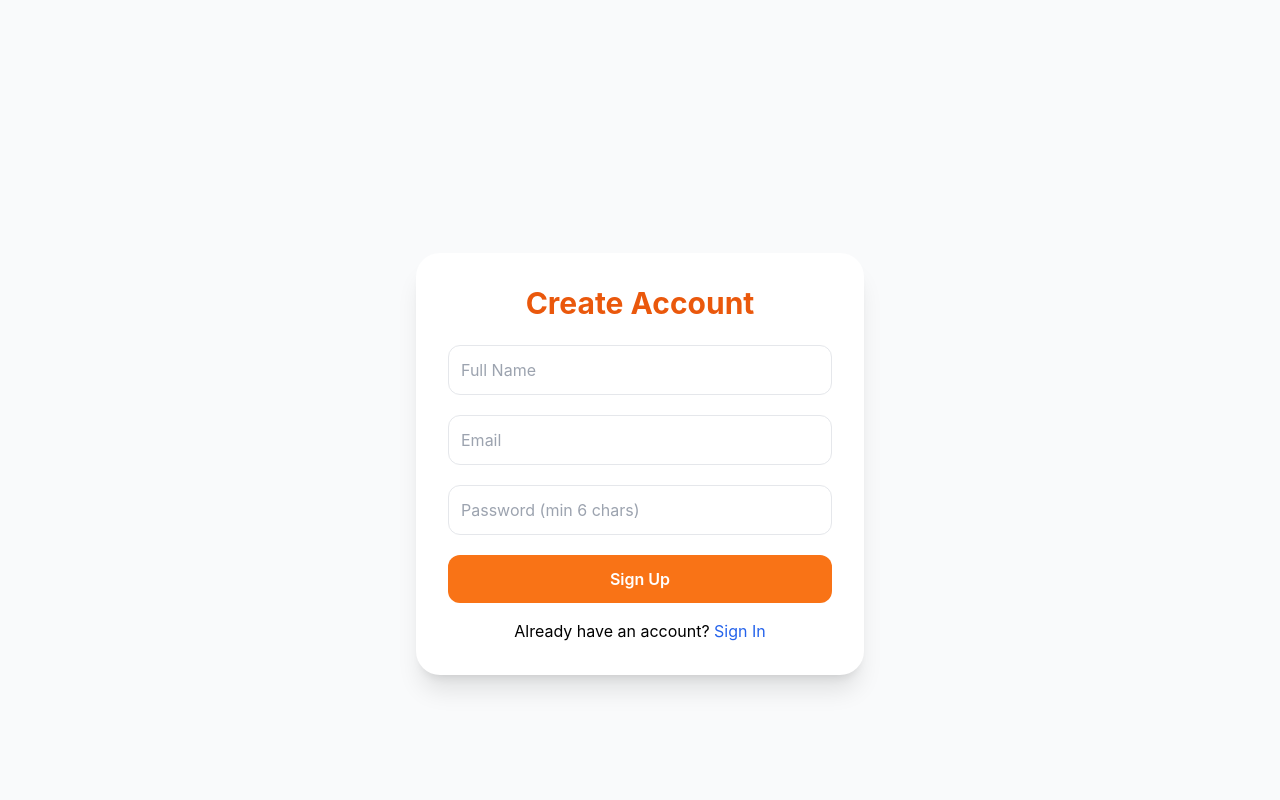
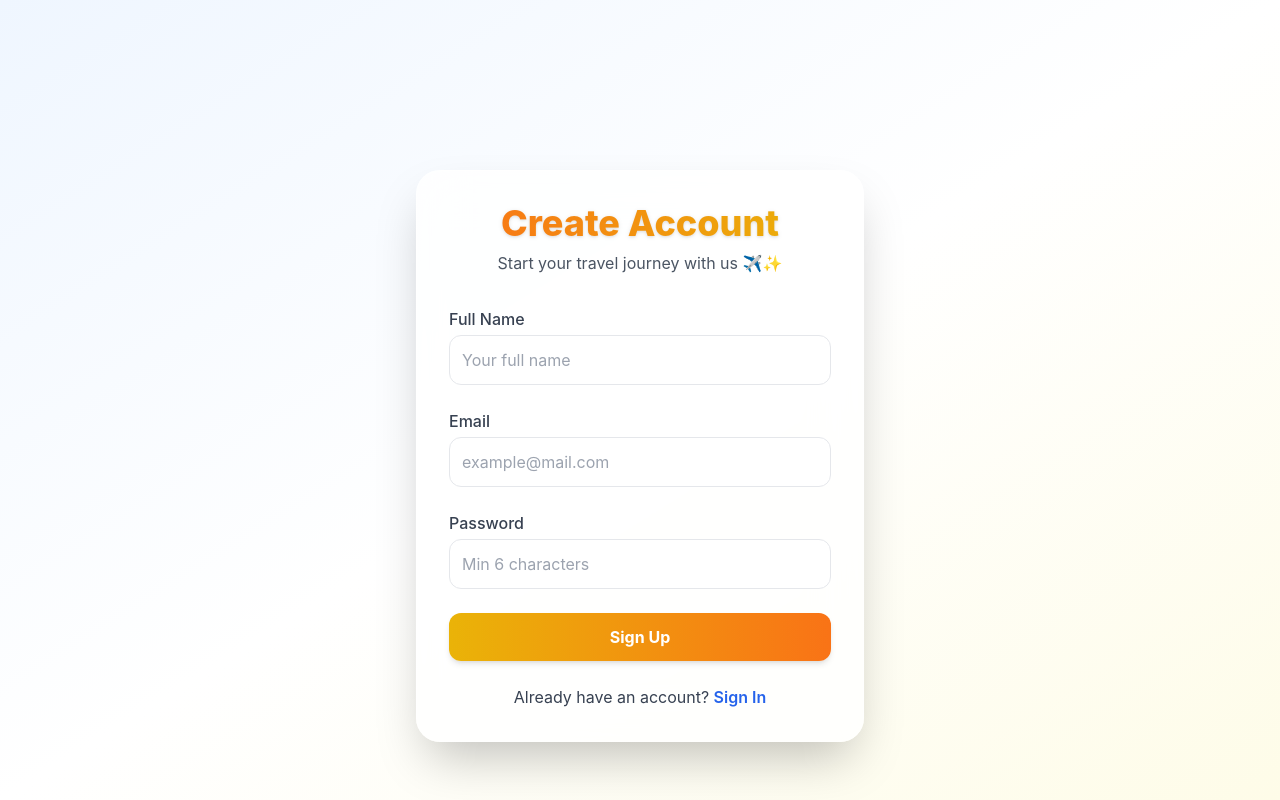
Before and after one commit to NagendraUggirala/AnandYathra, a React (Create React App) app: page /signup in a window 1280 px wide. Built offline with nearby package versions, Linux system fonts and the light colour scheme.

Commit message:
header updated,signin,signup UI changed,Profile dashboard Updated

```diff
--- a/src/components/Home/Ourservices.jsx
+++ b/src/components/Home/Ourservices.jsx
@@ -53,6 +53,7 @@ export default function FeaturesSection() {
   ];
 
   return (
+
     <div className="w-full py-16 px-6 bg-gradient-to-b from-[#F8FBFF] to-[#F3F7FF]">
 
       {/* HEADING WITH SAME COLORS YOU GAVE */}
--- a/src/components/SignIn.jsx
+++ b/src/components/SignIn.jsx
@@ -1,6 +1,6 @@
 import React, { useState } from "react";
 import { Link } from "react-router-dom";
-import { motion } from "framer-motion";
+import { motion, AnimatePresence } from "framer-motion";
 import { useAuth } from "../auth/AuthContext";
 
 export default function SignIn() {
@@ -8,57 +8,92 @@ export default function SignIn() {
 
   const [email, setEmail] = useState("");
   const [password, setPassword] = useState("");
-  const [error, setError] = useState("");
+  const [toast, setToast] = useState(null);
+
+  function showToast(type, message) {
+    setToast({ type, message });
+    setTimeout(() => setToast(null), 2500);
+  }
 
   function handleSubmit(e) {
     e.preventDefault();
 
     const ok = signIn(email, password);
     if (!ok) {
-      setError("Invalid email or password ❌");
+      showToast("error", "Invalid email or password ❌");
+    } else {
+      showToast("success", "Login Successful 🎉");
     }
   }
 
   return (
-    <div className="min-h-screen flex items-center justify-center pt-32 bg-gray-50 px-6">
+    <div className="min-h-screen flex items-center justify-center pt-28 bg-gradient-to-br from-blue-50 via-white to-yellow-50 px-6">
+
+      {/* 🚀 BEAUTIFUL POPUP TOAST MESSAGE */}
+      <AnimatePresence>
+        {toast && (
+          <motion.div
+            initial={{ y: -40, opacity: 0 }}
+            animate={{ y: 0, opacity: 1 }}
+            exit={{ y: -40, opacity: 0 }}
+            className={`fixed top-6 mx-auto left-1/2 -translate-x-1/2 px-5 py-3 rounded-xl shadow-xl text-white font-semibold
+              ${toast.type === "success" ? "bg-green-600" : "bg-red-500"}
+            `}
+          >
+            {toast.message}
+          </motion.div>
+        )}
+      </AnimatePresence>
+
       <motion.div
         initial={{ opacity: 0, y: 40 }}
         animate={{ opacity: 1, y: 0 }}
-        className="w-full max-w-md bg-white p-8 rounded-3xl shadow-xl"
+        className="w-full max-w-md bg-white/80 backdrop-blur-xl p-8 rounded-3xl shadow-2xl border border-white/40"
       >
-        <h2 className="text-3xl font-bold text-center text-orange-600">
-          Sign In
+        <h2 className="text-4xl font-extrabold text-center bg-gradient-to-r
+                       from-blue-600 to-orange-500 bg-clip-text text-transparent drop-shadow">
+          Welcome Back
         </h2>
+        <p className="text-center text-gray-600 mt-2">Sign in to continue your journey ✨</p>
 
-        {error && <p className="text-red-500 text-center mt-3">{error}</p>}
+        <form onSubmit={handleSubmit} className="mt-8 space-y-6">
 
-        <form onSubmit={handleSubmit} className="mt-6 space-y-5">
+          {/* Email Input */}
+          <div className="flex flex-col">
+            <label className="text-gray-700 font-medium mb-1">Email</label>
             <input
               type="email"
-            placeholder="Email"
+              placeholder="example@mail.com"
               required
               value={email}
               onChange={(e) => setEmail(e.target.value)}
-            className="w-full p-3 border rounded-xl"
+              className="w-full p-3 border rounded-xl focus:ring-2 focus:ring-blue-500 outline-none transition"
             />
+          </div>
 
+          {/* Password Input */}
+          <div className="flex flex-col">
+            <label className="text-gray-700 font-medium mb-1">Password</label>
             <input
               type="password"
-            placeholder="Password"
+              placeholder="Enter your password"
               required
               value={password}
               onChange={(e) => setPassword(e.target.value)}
-            className="w-full p-3 border rounded-xl"
+              className="w-full p-3 border rounded-xl focus:ring-2 focus:ring-orange-500 outline-none transition"
             />
+          </div>
 
-          <button className="w-full bg-blue-600 text-white py-3 rounded-xl font-semibold">
+          <button
+            className="w-full bg-gradient-to-r from-blue-600 to-orange-500
+                       text-white py-3 rounded-xl font-semibold shadow-md hover:opacity-90 transition">
             Sign In
           </button>
         </form>
 
-        <p className="text-center mt-4">
+        <p className="text-center mt-6 text-gray-700">
           Don’t have an account?{" "}
-          <Link className="text-blue-600" to="/signup">
+          <Link className="text-blue-600 font-semibold hover:underline" to="/signup">
             Create Account
           </Link>
         </p>
--- a/src/components/Signup.jsx
+++ b/src/components/Signup.jsx
@@ -1,6 +1,6 @@
 import React, { useState } from "react";
 import { Link } from "react-router-dom";
-import { motion } from "framer-motion";
+import { motion, AnimatePresence } from "framer-motion";
 import { useAuth } from "../auth/AuthContext";
 
 export default function SignUp() {
@@ -9,72 +9,124 @@ export default function SignUp() {
   const [name, setName] = useState("");
   const [email, setEmail] = useState("");
   const [password, setPassword] = useState("");
-  const [error, setError] = useState("");
+
+  const [toast, setToast] = useState(null);
+
+  function showToast(type, message) {
+    setToast({ type, message });
+    setTimeout(() => setToast(null), 2500);
+  }
 
   function handleSubmit(e) {
     e.preventDefault();
 
     if (name.length < 2) {
-      setError("Name must be at least 2 characters.");
+      showToast("error", "Name must be at least 2 characters ❌");
       return;
     }
+
     if (password.length < 6) {
-      setError("Password must be at least 6 characters.");
+      showToast("error", "Password must be at least 6 characters ❌");
       return;
     }
 
     signUp(name, email, password);
+    showToast("success", "Account Created Successfully 🎉");
   }
 
   return (
-    <div className="min-h-screen flex items-center justify-center pt-32 px-6 bg-gray-50">
+    <div className="min-h-screen flex items-center justify-center pt-28 px-6
+        bg-gradient-to-br from-blue-50 via-white to-yellow-50">
+
+      {/* 🔔 Animated Toast Popup */}
+      <AnimatePresence>
+        {toast && (
+          <motion.div
+            initial={{ y: -40, opacity: 0 }}
+            animate={{ y: 0, opacity: 1 }}
+            exit={{ y: -40, opacity: 0 }}
+            className={`fixed top-6 mx-auto left-1/2 -translate-x-1/2 px-5 py-3
+              rounded-xl shadow-xl text-white font-semibold
+              ${toast.type === "success" ? "bg-green-600" : "bg-red-500"}`}
+          >
+            {toast.message}
+          </motion.div>
+        )}
+      </AnimatePresence>
+
+      {/* 🔥 Sign Up Card */}
       <motion.div
         initial={{ opacity: 0, y: 40 }}
         animate={{ opacity: 1, y: 0 }}
-        className="w-full max-w-md bg-white p-8 rounded-3xl shadow-xl"
+        className="w-full max-w-md bg-white/80 backdrop-blur-xl p-8 rounded-3xl
+                   shadow-2xl border border-white/40"
       >
-        <h2 className="text-3xl font-bold text-center text-orange-600">
+        <h2 className="text-4xl font-extrabold text-center bg-gradient-to-r
+                       from-orange-500 to-yellow-500 bg-clip-text text-transparent drop-shadow">
           Create Account
         </h2>
 
-        {error && <p className="text-red-500 text-center mt-3">{error}</p>}
+        <p className="text-center text-gray-600 mt-2">
+          Start your travel journey with us ✈️✨
+        </p>
 
-        <form onSubmit={handleSubmit} className="mt-6 space-y-5">
+        {/* Form */}
+        <form onSubmit={handleSubmit} className="mt-8 space-y-6">
+
+          {/* Full Name */}
+          <div className="flex flex-col">
+            <label className="text-gray-700 font-medium mb-1">Full Name</label>
             <input
               type="text"
-            placeholder="Full Name"
+              placeholder="Your full name"
               required
               value={name}
               onChange={(e) => setName(e.target.value)}
-            className="w-full p-3 border rounded-xl"
+              className="w-full p-3 border rounded-xl focus:ring-2
+                         focus:ring-orange-400 outline-none transition"
             />
+          </div>
 
+          {/* Email */}
+          <div className="flex flex-col">
+            <label className="text-gray-700 font-medium mb-1">Email</label>
             <input
               type="email"
-            placeholder="Email"
+              placeholder="example@mail.com"
               required
               value={email}
               onChange={(e) => setEmail(e.target.value)}
-            className="w-full p-3 border rounded-xl"
+              className="w-full p-3 border rounded-xl focus:ring-2
+                         focus:ring-blue-500 outline-none transition"
             />
+          </div>
 
+          {/* Password */}
+          <div className="flex flex-col">
+            <label className="text-gray-700 font-medium mb-1">Password</label>
             <input
               type="password"
-            placeholder="Password (min 6 chars)"
+              placeholder="Min 6 characters"
               required
               value={password}
               onChange={(e) => setPassword(e.target.value)}
-            className="w-full p-3 border rounded-xl"
+              className="w-full p-3 border rounded-xl focus:ring-2
+                         focus:ring-yellow-500 outline-none transition"
             />
+          </div>
 
-          <button className="w-full bg-orange-500 text-white py-3 rounded-xl font-semibold">
+          <button
+            className="w-full bg-gradient-to-r from-yellow-500 to-orange-500
+                       text-white py-3 rounded-xl font-bold shadow-md
+                       hover:opacity-90 transition-all"
+          >
             Sign Up
           </button>
         </form>
 
-        <p className="text-center mt-4">
+        <p className="text-center mt-6 text-gray-700">
           Already have an account?{" "}
-          <Link className="text-blue-600" to="/signin">
+          <Link className="text-blue-600 font-semibold hover:underline" to="/signin">
             Sign In
           </Link>
         </p>
--- a/src/pages/Trips.jsx
+++ b/src/pages/Trips.jsx
@@ -2,7 +2,8 @@ import React from "react";
 import trips from "../data/trips.json";
 import { Link } from "react-router-dom";
 import { motion } from "framer-motion";
-import { MapPin, Star, Calendar } from "lucide-react";
+import { MapPin, Star, Calendar, Heart } from "lucide-react";
+import { addToWishlist } from "../utils/wishlist";
 
 export default function Trips() {
   const tripList = Object.values(trips);
@@ -19,22 +20,43 @@ export default function Trips() {
 
       <div className="grid grid-cols-1 sm:grid-cols-2 md:grid-cols-3 gap-10">
         {tripList.map((trip) => (
-          <Link key={trip.id} to={`/trip/${trip.id}`}>
+          <Link key={trip.id} to={`/trip/${trip.id}`} className="relative block">
             <motion.div
               initial={{ opacity: 0, y: 40 }}
               whileInView={{ opacity: 1, y: 0 }}
               viewport={{ once: true }}
               transition={{ duration: 0.5 }}
               whileHover={{ scale: 1.05 }}
-              className="bg-white rounded-2xl shadow-lg overflow-hidden border cursor-pointer"
+              className="bg-white rounded-2xl shadow-lg overflow-hidden border cursor-pointer relative"
             >
               {/* Image */}
-              <div className="h-48 w-full overflow-hidden">
+              <div className="h-48 w-full overflow-hidden relative">
                 <img
                   src={trip.image}
                   alt={trip.title}
                   className="w-full h-full object-cover"
                 />
+
+                {/* Wishlist Button */}
+                <button
+                  onClick={(e) => {
+                    e.preventDefault(); // stop link navigation
+
+                    addToWishlist({
+                      id: String(trip.id),
+                      image: trip.image,
+                      title: trip.title,
+                      location: trip.destination,
+                      price: trip.price,
+                      tripId: trip.id, // ⭐ used for navigation from wishlist
+                      categoryId: null,
+                      placeId: null
+                    });
+                  }}
+                  className="absolute top-3 right-3 bg-white p-2 rounded-full shadow z-20 hover:scale-110 transition"
+                >
+                  <Heart className="text-red-500" />
+                </button>
               </div>
 
               {/* Content */}
```
Also changed, not shown: src/components/Header.jsx (+47 -27 lines). Lines whose indentation alone changed are shown as unchanged.
